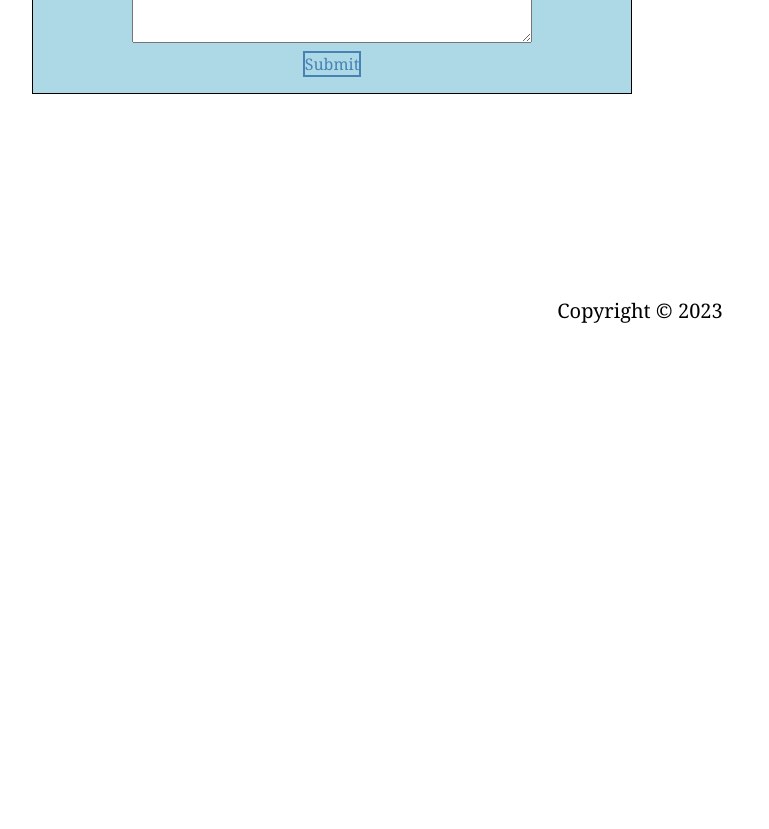
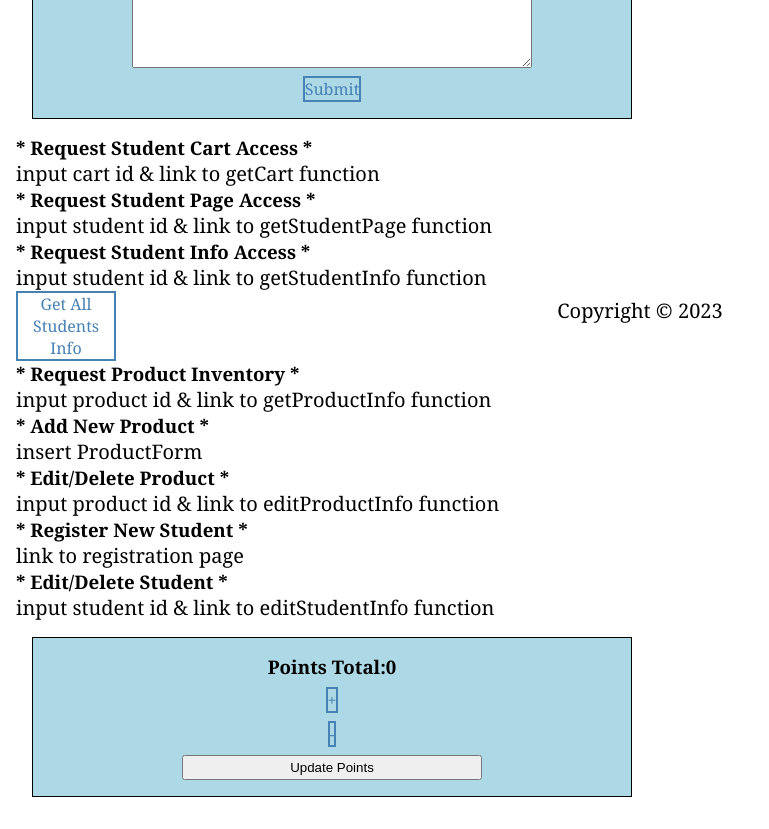
Before and after one commit to riveraxcheri/Capstone, a React (Create React App) app in the folder frontend/: page / in a window 1280 px wide. Shown: the part 460-1289 px from the top of the page, without its empty margins (0-769 px from the left). Before the commit the page ends 800 px from the top, so only its background shows below. Built offline with nearby package versions, Linux system fonts and the light colour scheme; no server answers; sample sign-in values are in the browser's storage.

Commit message:
Added Component files for Edit, Delete Buttons, Points, and Student Info + Updated Home and Store Pages

```diff
--- a/frontend/src/components/Comment/Comment.jsx
+++ b/frontend/src/components/Comment/Comment.jsx
@@ -1,13 +1,13 @@
 import React from 'react';
 
 
-const Comment = ({comment}) => {
+const Comment = ({entry}) => {
 
 
     return (
         <li className='comment'>
-            <h4>{comment.user.email}</h4>
-            <p>{comment && comment?.comm_text}</p>
+            <h4>{entry.user.email}</h4>
+            <p>{entry && entry?.comm_text}</p>
         </li>
      );
 }
--- a/frontend/src/components/CommentList/CommentList.jsx
+++ b/frontend/src/components/CommentList/CommentList.jsx
@@ -3,12 +3,12 @@ import React from 'react';
 import Comment from "../Comment/Comment";
 
 const CommentList = ({ entries }) => {
-
+  let entriesReversed = [...entries].reverse()
 
   return (
     <ul>
-      {entries?.map((el) => (
-        <Comment comment={el} />
+      {entriesReversed?.map((entry) => (
+        <Comment entry={entry} key= {entry.id}/>
       ))}
     </ul>
   );
--- /dev/null
+++ b/frontend/src/components/DeleteButton/DeleteButton.jsx
@@ -0,0 +1,11 @@
+import React from 'react';
+
+const DeleteButton = ({props}) => {
+    return (
+        <button>
+            Delete
+        </button>
+     );
+}
+
+export default DeleteButton;
--- /dev/null
+++ b/frontend/src/components/EditButton/EditButton.jsx
@@ -0,0 +1,11 @@
+import React from 'react';
+
+const EditButton = ({props}) => {
+    return (
+        <button>
+            Edit
+        </button>
+     );
+}
+
+export default EditButton;
--- /dev/null
+++ b/frontend/src/components/PointsCounter/PointsCounter.jsx
@@ -0,0 +1,35 @@
+import { useState } from "react";
+
+const PointsCounter = ({updatePoints}) => {
+    const [points, setPoints] = useState(0)
+
+    const handleIncrement = () => {
+        setPoints(points + 1);
+    };
+    const handleDecrement = () => {
+        setPoints(points - 1);
+    };
+    const handleChange = (e) => {
+        setPoints(e.target.value);
+    };
+    const handleSubmit = (e) => {
+        e.preventDefault();
+        updatePoints (points);
+        setPoints();
+    }
+
+    return (
+        <form className="points-counter" onSubmit={handleSubmit}>
+            <h3>Points Total:{points}</h3>
+            <button value={points}
+            onClick={handleIncrement}>
+                 + </button>
+            <button value={points}
+            onClick={handleDecrement}>
+                 - </button>
+            <input type="submit" value="Update Points" onChange={(e)=>handleChange(e)}/>
+        </form>
+     );
+}
+
+export default PointsCounter;
--- /dev/null
+++ b/frontend/src/components/StudentInfo/StudentInfo.jsx
@@ -0,0 +1,59 @@
+import React, { useState } from 'react';
+import axios from 'axios';
+import EditButton from '../EditButton/EditButton';
+import DeleteButton from '../DeleteButton/DeleteButton';
+//pull and list student info
+
+const StudentInfo = ({student}) => {
+    // const [user, token] = useAuth();
+    const [qrCode, setQrCode] = useState([]);
+    // const [student, setStudent] = useState("");
+    // const [userId, setUserId] = useState("");
+    // const [entries, setEntries] = useState([]);
+    // const [points, setPoints] = useState(0);
+
+    // const getUserId = () => {
+    //     if (user?.is_student) {
+    //         setUserId(user.student.user_id);
+    //     }
+    //     else {
+    //         setUserId("input needed");
+    //     }
+    //     return (userId);
+    // };
+    // const getPoints = () => {
+    //     if (user?.is_student) {
+    //         setPoints(user.student.points);
+    //     }
+    //     else {
+    //         setPoints(0);
+    //     }
+    //     return (points);
+    // };
+// GET QR Code - change to {studentId} from example
+    const getQrCode = async () => {
+        try {
+            let response = await axios.get(
+                "https://api.qrserver.com/v1/create-qr-code/?size=150x150&data=example");
+
+            setQrCode(response.data);
+        } catch (error) {
+            console.log(error.response.data);
+        }
+    }
+        qrCode();
+  return (
+    <ul className="student-info">
+      <li className="list-group-item">Username:{student.username}</li>
+      <li className="list-group-item">Email:{student.email}</li>
+      <li className="list-group-item">Name:{student.first_name} {student.last_name}</li>
+      <li className="list-group-item">User Id:{student.user_id}</li>
+      <li className="list-group-item">Points:{student.points}</li>
+      <li className="list-group-item">QR Code:{student.qrCode}</li>
+      <EditButton/>
+      <DeleteButton/>
+    </ul>
+  );
+};
+
+export default StudentInfo;
--- a/frontend/src/pages/HomePage/StudentHome.js
+++ b/frontend/src/pages/HomePage/StudentHome.js
@@ -1,40 +1,79 @@
 import React, { useState, useEffect } from 'react';
 import axios from 'axios';
 import useAuth from '../../hooks/useAuth';
+import CommentList from '../../components/CommentList/CommentList';
+import PointsCounter from '../../components/PointsCounter/PointsCounter';
 
 
 
 const StudentHome = () => {
     const [user, token] = useAuth();
-    const [qrCodes, setQrCodes] = useState([]);
-    // const [userId, setUserId] = useState("");
+    const [qrCode, setQrCode] = useState([]);
+    const [student, setStudent] = useState("");
+    const [userId, setUserId] = useState("");
+    const [entries, setEntries] = useState([]);
+    const [points, setPoints] = useState(0);
+
+    const getUserId = () => {
+        if (user?.is_student) {
+            setUserId(user.student.user_id);
+        }
+        else {
+            setUserId("input needed");
+        }
+        return (userId);
+    };
+    const getPoints = () => {
+        if (user?.is_student) {
+            setPoints(user.student.points);
+        }
+        else {
+            setPoints(0);
+        }
+        return (points);
+    };
+    // const getQrCode = async () => {
+    //     try {
+    //         let response = await axios.get(
+    //             "https://api.qrserver.com/v1/create-qr-code/?size=150x150&data=example");
+
+    //         setQrCode(response.data);
+    //     } catch (error) {
+    //         console.log(error.response.data);
+    //     }
+    // }
+    //     qrCode();
+
+
 
     useEffect(() => {
-      const qrCodesGenerator = async () => {
+      const getUser = async () => {
         try {
-          let response = await axios.get(
-            "https://api.qrserver.com/v1/create-qr-code/?size=150x150&data=example", {
+          let response = await axios.get("http://127.0.0.1:8000/api/auth/students/",{
             headers: {
               Authorization: "Bearer " + token,
             },
           });
 
-          setQrCodes(response.data);
+          console.log(response.data);
         } catch (error) {
           console.log(error.response.data);
         }
       };
-      qrCodesGenerator();
+      getUser();
     }, [token]);
+
     return (
         <div>
             <h1>Student Home Page</h1>
             <h2>Welcome {user.username}!</h2>
-            <p>Points Total: {user.points}</p>
+            <p>Points Total: {getPoints}</p>
             <button>Get QR Code</button>
+            <h3>Message Board</h3>
+            <CommentList entries={entries}/>
         </div>
-     );
-}
+        );
+    };
 
 export default StudentHome;
 
--- a/frontend/src/pages/HomePage/TeacherHome.js
+++ b/frontend/src/pages/HomePage/TeacherHome.js
@@ -5,16 +5,32 @@ import useAuth from "../../hooks/useAuth";
 import React, { useState, useEffect } from "react";
 import axios from "axios";
 import "./TeacherHome.css"
+import { Link } from "react-router-dom";
+import PointsCounter from "../../components/PointsCounter/PointsCounter";
+import StudentInfo from "../../components/StudentInfo/StudentInfo";
 
 const TeacherHome = () => {
   const [user, token] = useAuth();
   const [comment, setComment] = useState([]);
+  const [studentId, setStudentId] = useState();
+  const [studentName, setStudentName] = useState("");
+  const [studentInfo, setStudentInfo] = useState([]);
+
+  const updatePoints = (studentInfo) => {
+    let updatePoints = [...user.student.points, studentInfo];
+    setStudentInfo(updatePoints);
+  };
 
   useEffect(() => {
     console.log("Hello World");
   }, []);
-
   //Functions
+  //GET Student Info
+    async function getStudentInfo() {
+        const response = await axios.get("http://127.0.0.1:8000/api/auth/students/");
+        console.log(response.data);
+        setStudentInfo(response.data);
+    }
   //GET All Comments
 //   async function getAllComments() {
 //     try {
@@ -62,10 +78,30 @@ const TeacherHome = () => {
     <div className="teacher-home">
       <h1>Teacher Home Page</h1>
       <h2>Welcome {user.first_name}!</h2>
-      <CommentForm
-        comment={comment}
-        addComment={addComment}
-      />
+      <h3>Leave Comment Here</h3>
+        <CommentForm
+            comment={comment}
+            addComment={addComment}
+        />
+      <h3>* Request Student Cart Access *</h3>
+        <p>input cart id & link to getCart function</p>
+      <h3>* Request Student Page Access *</h3>
+        <p>input student id & link to getStudentPage function</p>
+      <h3>* Request Student Info Access *</h3>
+        <p>input student id & link to getStudentInfo function</p>
+        <button onClick={getStudentInfo()}>Get All Students Info</button>
+      <h3>* Request Product Inventory *</h3>
+        <p>input product id & link to getProductInfo function</p>
+      <h3>* Add New Product *</h3>
+        <p>insert ProductForm</p>
+      <h3>* Edit/Delete Product *</h3>
+        <p>input product id & link to editProductInfo function</p>
+      <h3>* Register New Student *</h3>
+        <p>link to registration page</p>
+      <h3>* Edit/Delete Student *</h3>
+        <p>input student id & link to editStudentInfo function</p>
+        <PointsCounter updatePoints = {updatePoints}/>
+
     </div>
   );
 };
--- a/frontend/src/pages/StorePage/StorePage.js
+++ b/frontend/src/pages/StorePage/StorePage.js
@@ -1,7 +1,7 @@
 import React from "react";
 import { useEffect, useState } from "react";
 import useAuth from "../../hooks/useAuth";
-// import ProductsTable from "../../components/ProductsTable/ProductsTable";
+
 
 import axios from "axios";
 import ProductCard from "../../components/ProductCard/ProductCard";
```
